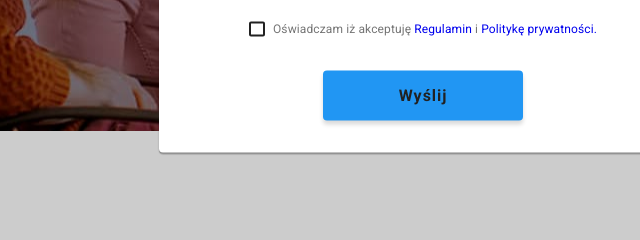
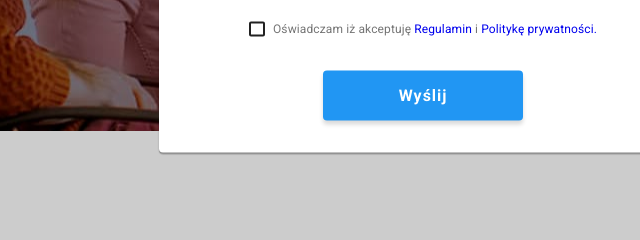
Before and after one commit to ElzbietaOskiera/goit-markup-hw-06, a plain HTML site: page index.html in a window 1280 px wide. Both pictures are taken after a click on the button "Zamów usługę". Shown: the part 538-778 px from the top of the page, 217-857 px from the left. Drawn offline with nearby package versions, Linux system fonts and the light colour scheme; files whose address does not match are found by name.

Commit message:
Update styles.css

```diff
--- a/css/styles.css
+++ b/css/styles.css
@@ -1009,7 +1009,7 @@ display: flex;
   font-weight: 700;
   font-size: 16px;
   line-height: 1.8;
-  color: #212121;
+  color: var(--white-text);
   letter-spacing: 0.06em;
   cursor: pointer;
 }
```
